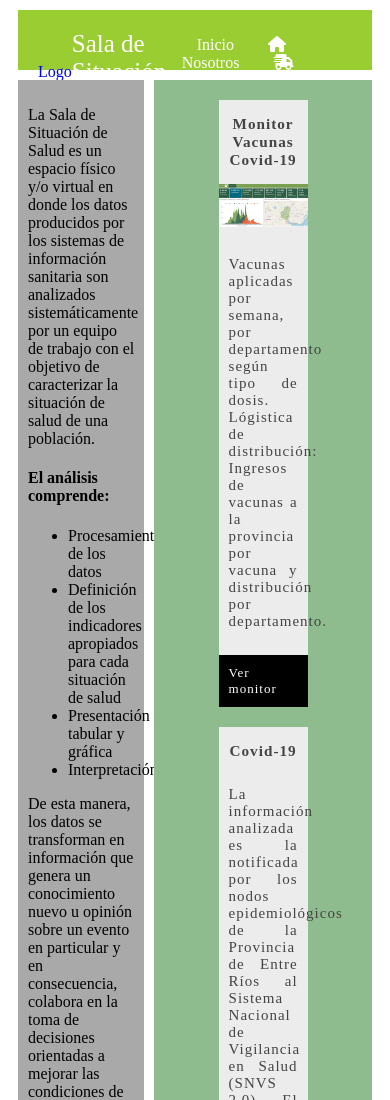
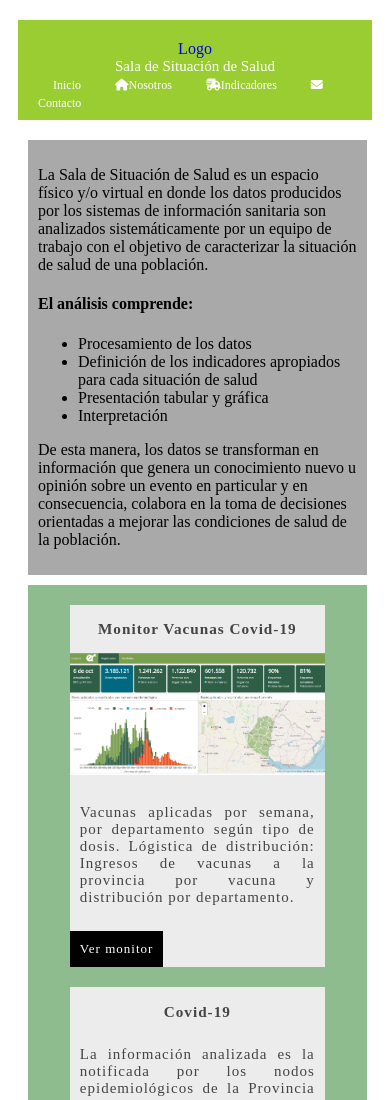
Before and after one commit to JWeberSala/SalaSituacion, a plain HTML site: page index.html in a window 390 px wide. Shown: the top 1100 px of the page. Drawn offline with Linux system fonts and the light colour scheme.

Commit message:
index responsive

```diff
--- a/style.css
+++ b/style.css
@@ -66,6 +66,7 @@ section{
      aside{
        width: 30%;
        background-color: darkgrey;
+       margin: 0px 0px 0px 10px;
        padding: 10px;
      }
 
@@ -173,3 +174,55 @@ footer{
 .articuloCol article{
    width: 60%;
 }
+
+
+
+
+
+@media  (max-width:800px){
+   .titulo{
+      font-size: 15px;
+  }
+  .nav{
+   font-size: 12px;
+  }
+
+}
+
+
+
+@media  (max-width:670px){
+        article{
+         width: 80%;
+        }
+
+}
+
+
+@media  (max-width:450px){
+    header{
+      height: 100px;
+      margin: 10px 0px;
+    }
+
+   .menu{
+      flex-flow: column nowrap;
+
+      }
+
+   section{
+      flex-flow: column nowrap;
+      margin: 10px 0px;
+   }
+
+   aside{
+      width: 90%;
+      background-position: center;
+      margin-bottom: 10px;
+
+    }
+
+   .indicadores{
+      width: 90%;
+   }
+}
```
